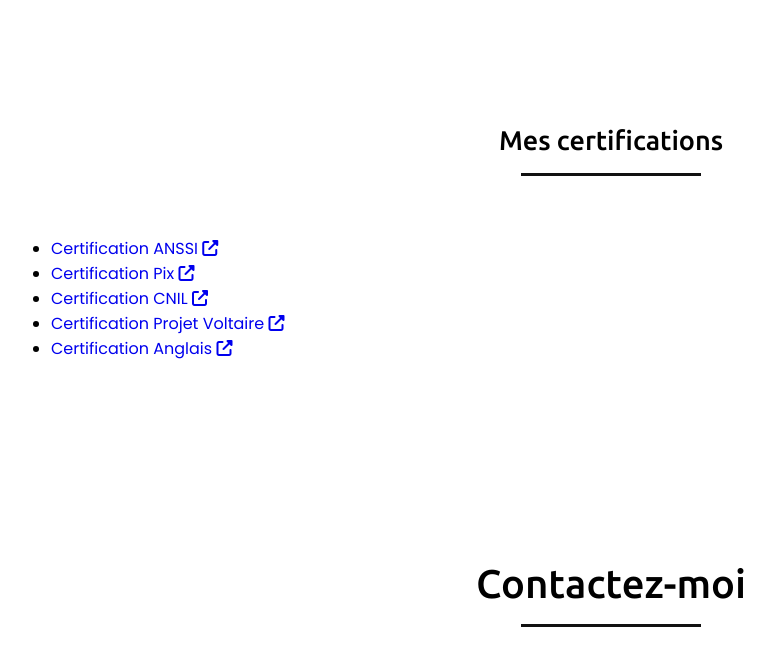
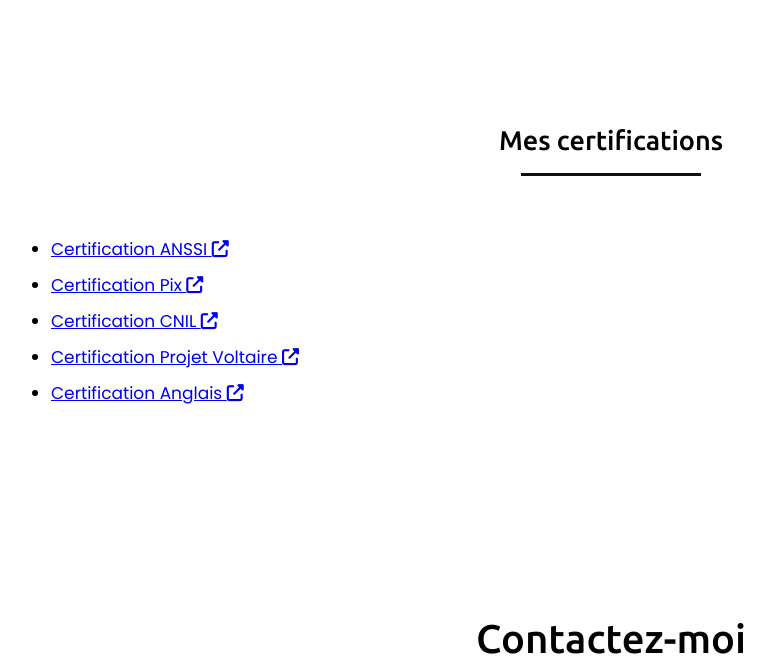
Before and after one commit to olivergrt/olivergrt.github.io, a PHP site: page / in a window 1280 px wide. Shown: the part 2929-3589 px from the top of the page, without its empty margins (29-804 px from the left). Run offline with PHP 8.4, Linux system fonts and the light colour scheme; some libraries are stand-ins or nearby versions.

Commit message:
Update style.css

```diff
--- a/css/style.css
+++ b/css/style.css
@@ -677,3 +677,11 @@ footer span a:hover{
         line-height: 38px;
     }
 }
+
+li.certif{
+    padding-bottom: 10px;
+    font-size: 17px;
+}
+a.certif{
+    text-decoration: underline;
+}
```
